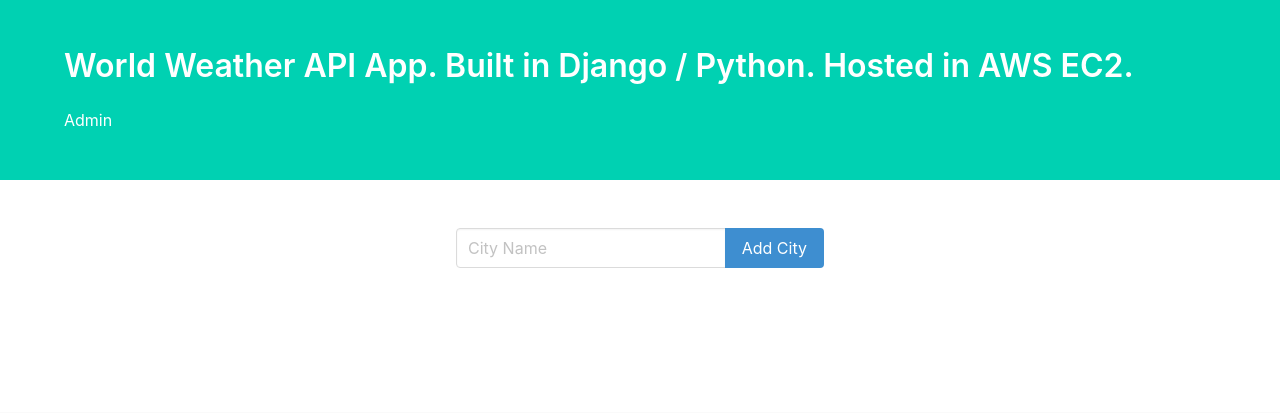
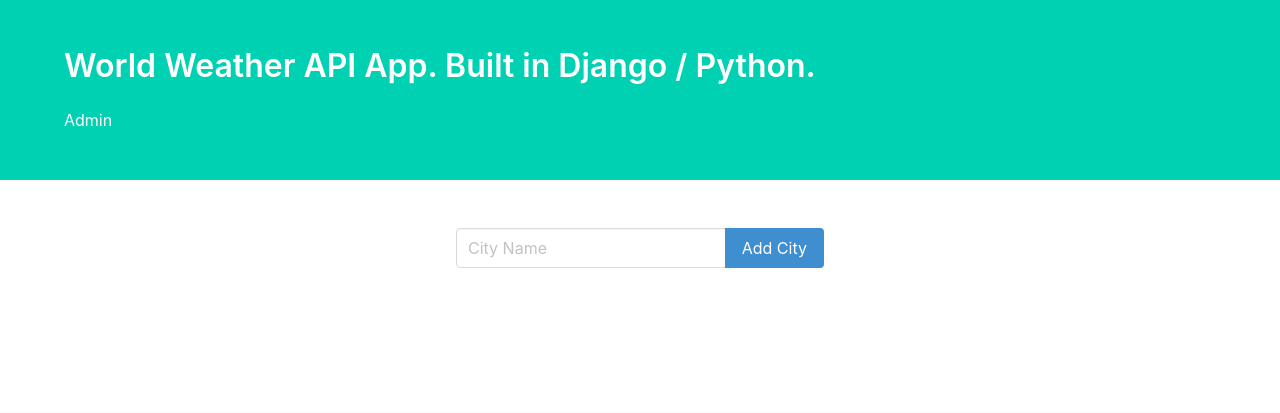
Before and after one commit to limliam/django-weather-api, a Django app: page / in a window 1280 px wide. Shown: the top 413 px of the page. Run offline with Django 4.2, Linux system fonts and the light colour scheme; data that the repository does not hold is empty; some libraries are stand-ins or nearby versions.

Commit message:
updated index.htm

```diff
--- a/the_weather/weather/templates/weather/base.html
+++ b/the_weather/weather/templates/weather/base.html
@@ -12,7 +12,7 @@
         <div class="hero-body">
             <div class="container">
                 <h1 class="title">
-                    World Weather API App. Built in Django / Python. Hosted in AWS EC2.
+                    World Weather API App. Built in Django / Python.
                 </h1>
                 <h2>
                     <a href="/admin">Admin</a>
```
